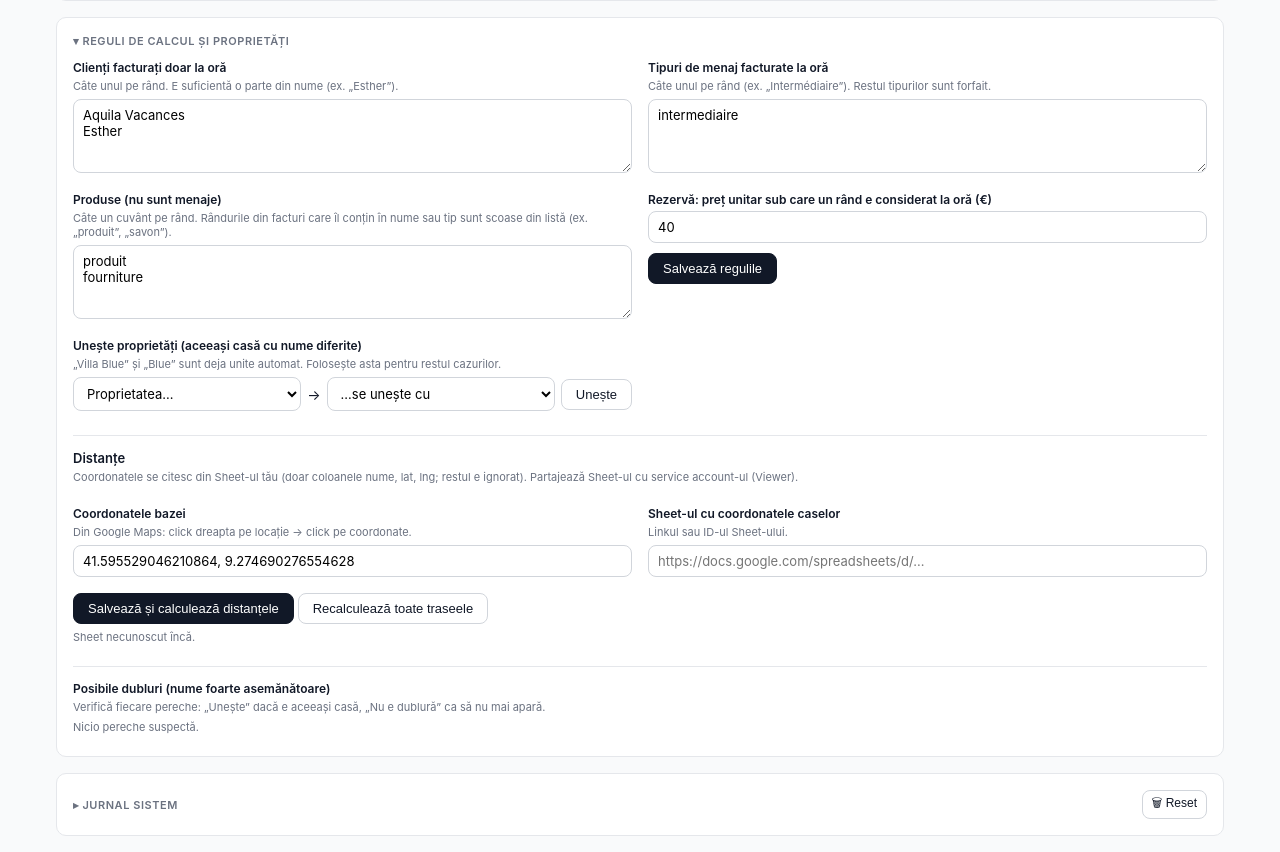
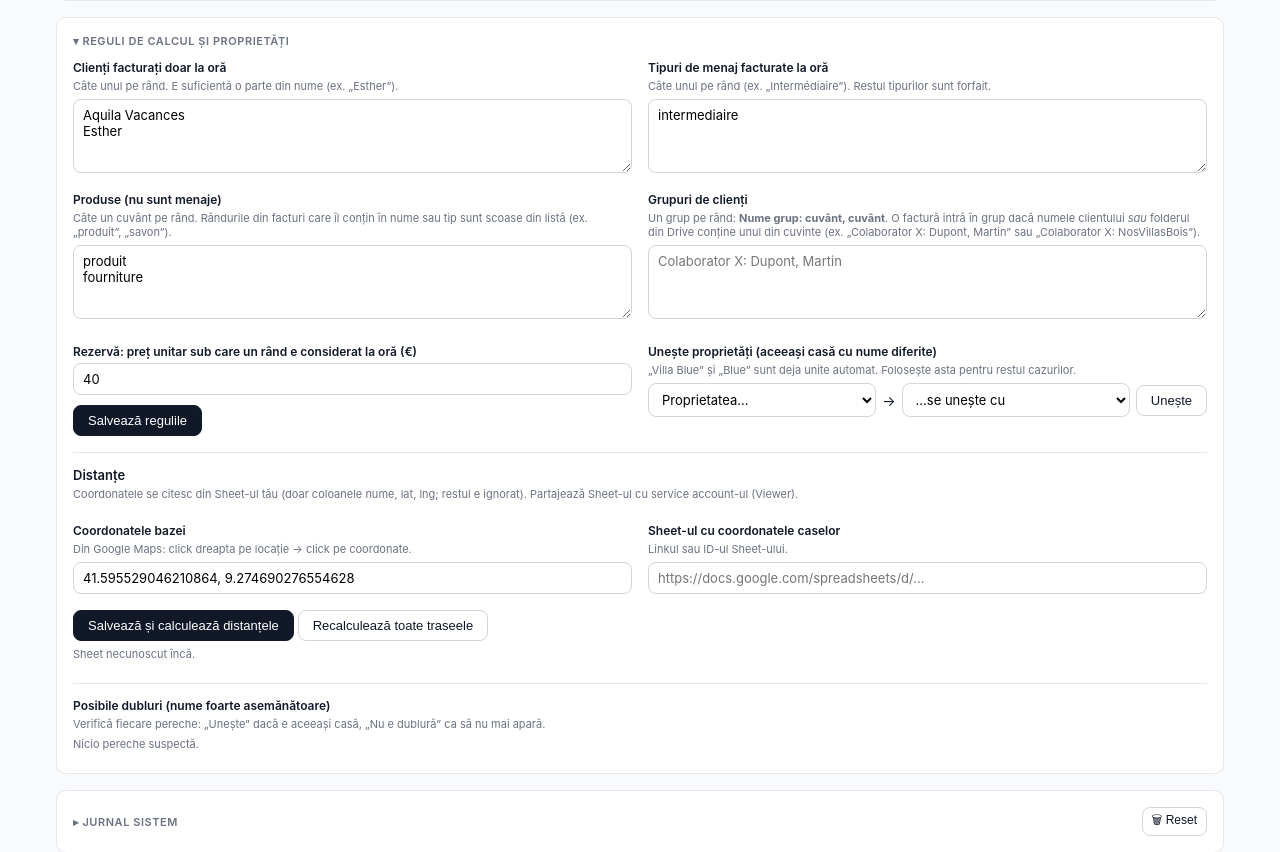
Before and after one commit to AlexVladX/Cleaning-App, a Flask app: page / in a window 1280 px wide, after a click on "REGULI DE CALCUL ȘI PROPRIETĂȚI". Shown: the part 437-1289 px from the top of the page. Run offline with Flask 3, Linux system fonts and the light colour scheme.

Commit message:
Add files via upload

```diff
--- a/cleaning-app/templates/index.html
+++ b/cleaning-app/templates/index.html
@@ -84,6 +84,8 @@
   .w-rank{width:44px;color:var(--faint)}
   .w-80{width:80px}.w-90{width:90px}.w-100{width:100px}.w-110{width:110px}.w-120{width:120px}.w-140{width:140px}.w-160{width:160px}
   .pname{font-weight:500;overflow-wrap:anywhere}
+  .grp-prev{font-size:12px;color:var(--muted);margin-top:6px;overflow-wrap:anywhere}
+  .grp-prev div{margin-top:3px}
   .x-btn{border:1px solid var(--line);background:none;color:var(--faint);cursor:pointer;font-size:11px;line-height:1;padding:3px 6px;border-radius:6px;margin-left:4px;vertical-align:1px}
   .x-btn:hover{color:#DC2626;border-color:#FCA5A5}
   .ex-list{margin-top:10px}
@@ -400,6 +402,7 @@
         <div><label for="s-clienti">Clienți facturați doar la oră</label><div class="hint">Câte unul pe rând. E suficientă o parte din nume (ex. „Esther”).</div><textarea id="s-clienti"></textarea></div>
         <div><label for="s-tipuri">Tipuri de menaj facturate la oră</label><div class="hint">Câte unul pe rând (ex. „Intermédiaire”). Restul tipurilor sunt forfait.</div><textarea id="s-tipuri"></textarea></div>
         <div><label for="s-produse">Produse (nu sunt menaje)</label><div class="hint">Câte un cuvânt pe rând. Rândurile din facturi care îl conțin în nume sau tip sunt scoase din listă (ex. „produit”, „savon”).</div><textarea id="s-produse"></textarea></div>
+        <div><label for="s-grupuri">Grupuri de clienți</label><div class="hint">Un grup pe rând: <b>Nume grup: cuvânt, cuvânt</b>. O factură intră în grup dacă numele clientului <i>sau</i> folderul din Drive conține unul din cuvinte (ex. „Colaborator X: Dupont, Martin” sau „Colaborator X: NosVillasBois”).</div><textarea id="s-grupuri" placeholder="Colaborator X: Dupont, Martin"></textarea><div class="grp-prev" id="s-grupuri-prev"></div></div>
         <div><label for="s-prag">Rezervă: preț unitar sub care un rând e considerat la oră (€)</label><input id="s-prag" type="number" min="0" step="1">
           <div style="margin-top:10px"><button class="btn btn-dark" onclick="saveSettings()">Salvează regulile</button><span class="saved" id="s-saved"></span></div></div>
         <div><label>Unește proprietăți (aceeași casă cu nume diferite)</label><div class="hint">„Villa Blue” și „Blue” sunt deja unite automat. Folosește asta pentru restul cazurilor.</div>
@@ -688,7 +691,8 @@ function renderClients() {
     : '';
   const max = Math.max(...c.map(x => x.procent), 1);
   $('client-body').innerHTML = c.length ? c.map(x => `<tr>
-    <td><div class="pname">${esc(x.client)}</div>${x.ore ? `<div class="psub">${num(x.ore)} h la oră</div>` : ''}</td>
+    <td><div class="pname">${esc(x.client)}${(x.membri || []).length ? ' <span class="tag info">grup</span>' : ''}</div>${x.ore ? `<div class="psub">${num(x.ore)} h la oră</div>` : ''}
+      ${(x.membri || []).length ? `<div class="palias" title="${esc(x.membri.join(', '))}">${x.membri.length} ${x.membri.length === 1 ? 'client facturat' : 'clienți facturați'}: ${x.membri.slice(0, 6).map(esc).join(', ')}${x.membri.length > 6 ? ` și încă ${x.membri.length - 6}` : ''}</div>` : ''}</td>
     <td class="num">${eur(x.venit)}</td>
     <td class="hide-m"><div class="share"><div class="share-bar"><div class="share-fill" style="width:${x.procent / max * 100}%"></div></div><span class="num" style="min-width:42px">${num(x.procent)}%</span></div></td>
     <td class="num">${x.case}</td><td class="num hide-m">${x.interventii}</td><td class="num hide-m">${eur2(x.medie)}</td>
@@ -984,6 +988,10 @@ async function loadSettings(data) {
   const tt = $('s-tipuri'); if (document.activeElement !== tt) tt.value = (s.tipuri_la_ora || []).join('\n');
   const pr = $('s-prag'); if (document.activeElement !== pr) pr.value = s.prag_forfait;
   const sp = $('s-produse'); if (document.activeElement !== sp) sp.value = (s.cuvinte_produse || []).join('\n');
+  const sg2 = $('s-grupuri'); if (document.activeElement !== sg2) sg2.value = (s.grupuri_clienti || []).map(g => `${g.nume}: ${g.potriviri.join(', ')}`).join('\n');
+  $('s-grupuri-prev').innerHTML = (s.grupuri_preview || []).map(g => `<div><b>${esc(g.nume)}</b>: ${g.membri.length
+    ? `${g.membri.length} ${g.membri.length === 1 ? 'client' : 'clienți'} de pe facturi · ${g.interventii} intervenții — ${g.membri.map(esc).join(', ')}`
+    : '<span style="color:var(--bad-ink)">nicio factură nu se potrivește încă</span>'}</div>`).join('');
   const opts = (s.proprietati || []).map(p => `<option value="${esc(p.key)}">${esc(p.name)}${p.variante.length > 1 ? ' (' + p.variante.length + ' variante)' : ''}</option>`).join('');
   const din = $('m-din'), inn = $('m-in'), keep = [din.value, inn.value];
   din.innerHTML = '<option value="">Proprietatea…</option>' + opts; inn.innerHTML = '<option value="">…se unește cu</option>' + opts;
@@ -1004,7 +1012,7 @@ async function saveGeo(force) {
   if (j) { loadSettings(j); $('g-saved').textContent = '✓ Salvat · calculez distanțele (urmărește jurnalul)…'; setTimeout(() => { $('g-saved').textContent = ''; loadSettings(); }, 6000); }
 }
 async function saveSettings() {
-  const j = await post('/api/settings', {clienti_la_ora: $('s-clienti').value, tipuri_la_ora: $('s-tipuri').value, cuvinte_produse: $('s-produse').value, prag_forfait: $('s-prag').value});
+  const j = await post('/api/settings', {clienti_la_ora: $('s-clienti').value, tipuri_la_ora: $('s-tipuri').value, cuvinte_produse: $('s-produse').value, grupuri_clienti: $('s-grupuri').value, prag_forfait: $('s-prag').value});
   if (j) { loadSettings(j); lastDataKey = null; fetchState(); fetchAnalytics(); $('s-saved').textContent = '✓ Salvat și recalculat'; setTimeout(() => $('s-saved').textContent = '', 3000); }
 }
 async function mergeProps() {
```
